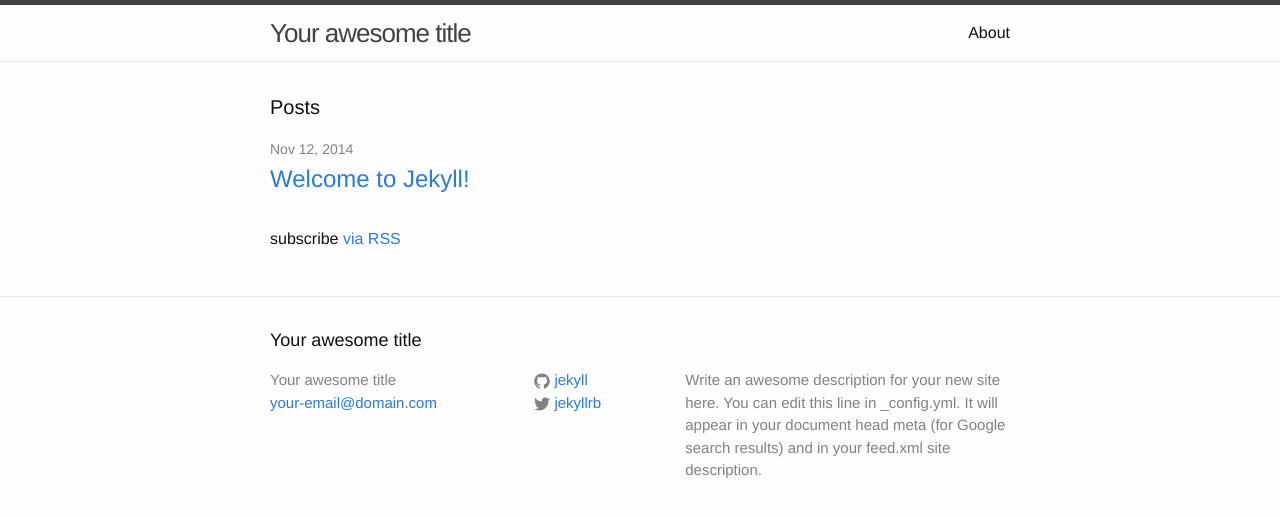
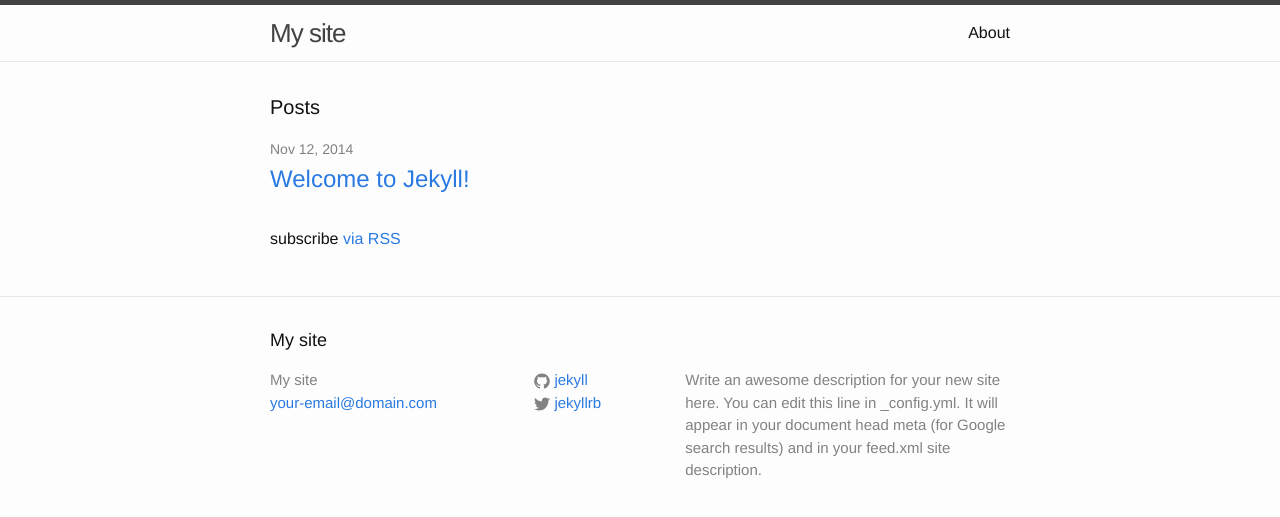
Before and after one commit to climberig/climberig.github.io, a Jekyll site: the page built from index.html, in a window 1280 px wide. Shown: the top 517 px of the page. Built offline with Jekyll 4.4.1, drawn with Linux system fonts in a browser that asks for light colours.

Commit message:
change the title

```diff
--- a/_config.yml
+++ b/_config.yml
@@ -1,5 +1,5 @@
 # Site settings
-title: Your awesome title
+title: My site
 email: your-email@domain.com
 description: > # this means to ignore newlines until "baseurl:"
   Write an awesome description for your new site here. You can edit this
```
